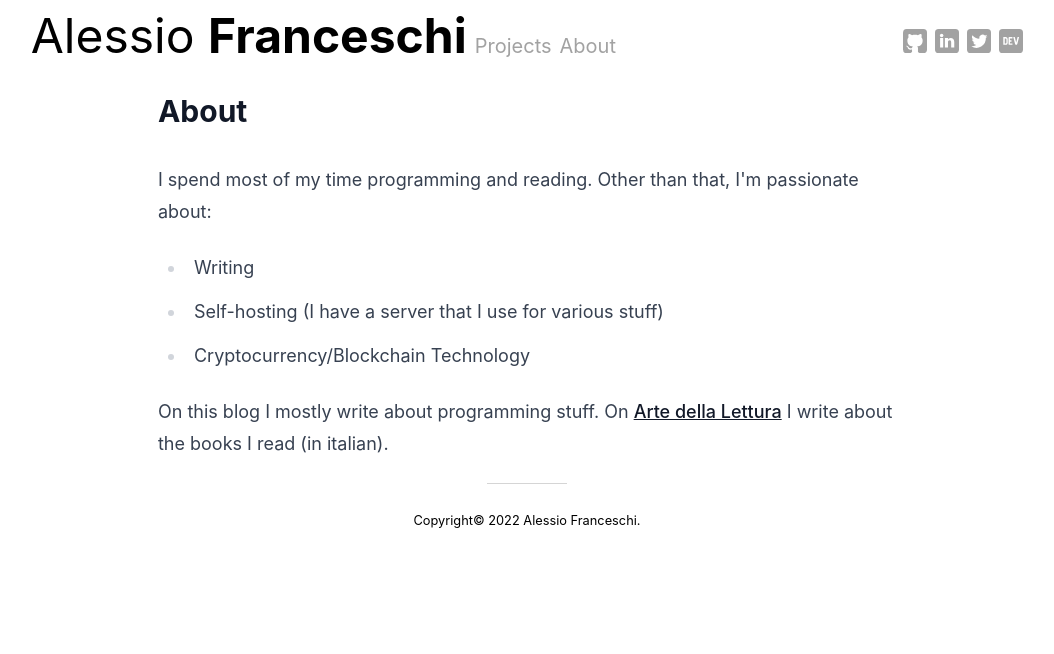
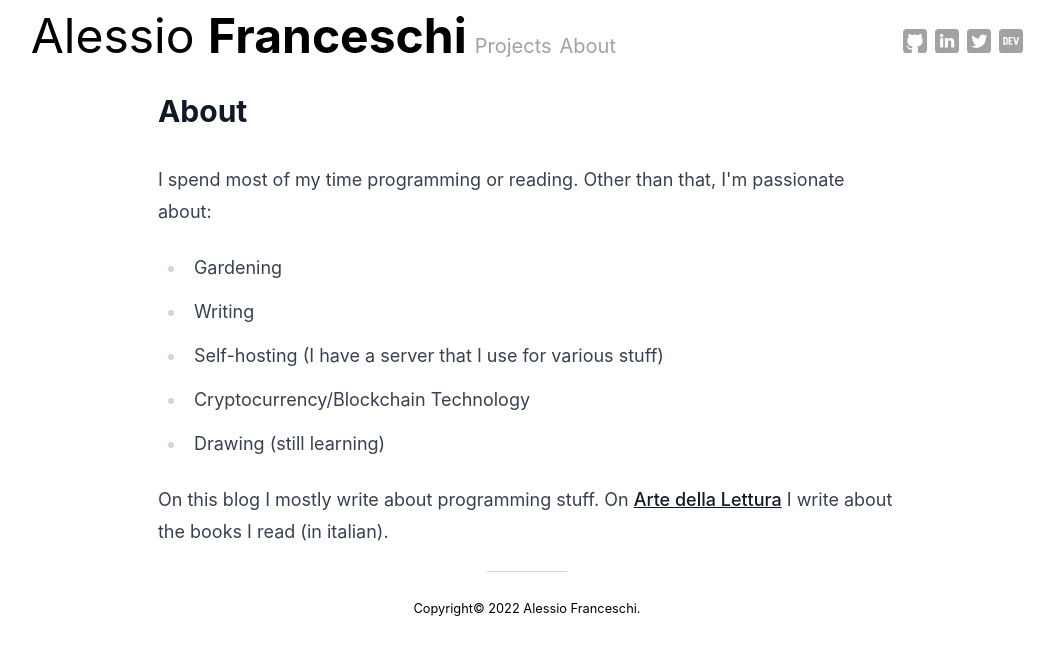
Before and after one commit to PandaSekh/PandaSekh_OldBlog, a Next.js app: page /about in a window 1280 px wide. Shown: the top 654 px of the page, without its empty margins (113-1167 px from the left). Built offline with nearby package versions, Linux system fonts and the light colour scheme.

Commit message:
Update about.tsx

```diff
--- a/pages/about.tsx
+++ b/pages/about.tsx
@@ -13,12 +13,14 @@ export default function About(): JSX.Element {
 	/>
 	<h2>About</h2>
 	<p>
-		I spend most of my time programming and reading. Other than that, I&apos;m passionate about:
+		I spend most of my time programming or reading. Other than that, I&apos;m passionate about:
 	</p>
 		<ul>
+			<li>Gardening</li>
 			<li>Writing</li>
 			<li>Self-hosting (I have a server that I use for various stuff)</li>
 			<li>Cryptocurrency/Blockchain Technology</li>
+			<li>Drawing (still learning)</li>
 		</ul>
 	<p>
 		On this blog I mostly write about programming stuff. On <a href="https://www.artedellalettura.it/">Arte della Lettura</a> I write about the books I read (in italian).
```
